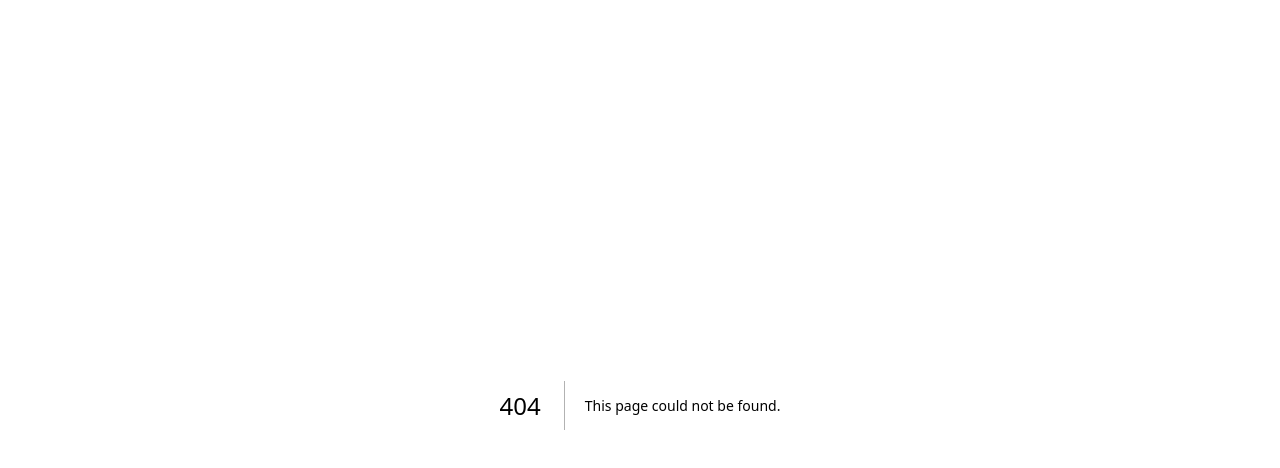
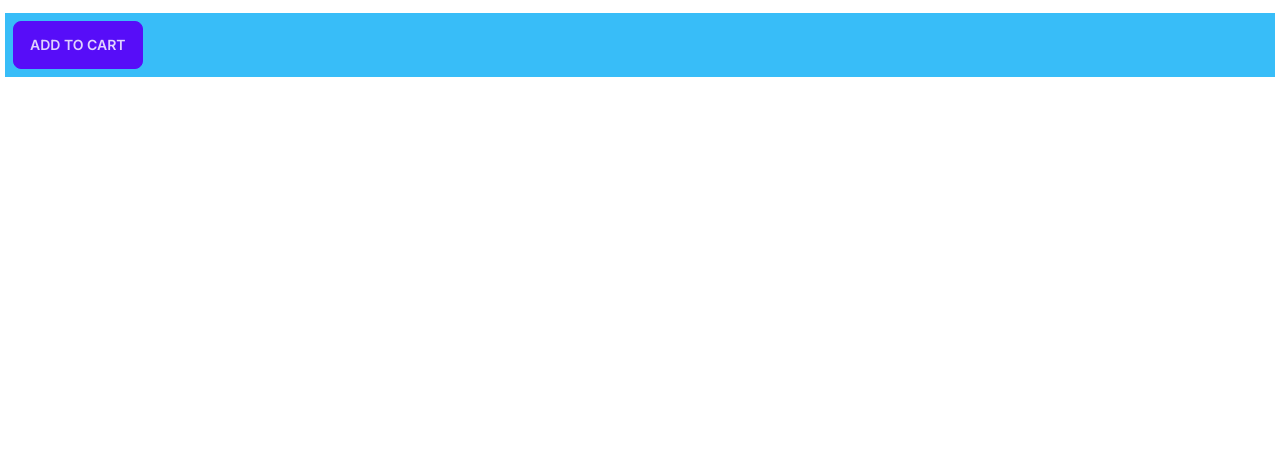
Before and after one commit to Prathamesh-chougale-17/first-next-project, a Next.js app: page /TempImp in a window 1280 px wide. Before the commit this address had no page. Shown: the top 468 px of the page. Built offline with nearby package versions, Linux system fonts and the light colour scheme.

Commit message:
succesfully done dynamic routing

```diff
--- /dev/null
+++ b/app/TempImp/page.tsx
@@ -0,0 +1,12 @@
+import React from "react";
+import ProductCard from "../components/productcard/ProductCard";
+
+const page = () => {
+  return (
+    <div className="p-2 my-2 bg-sky-400 text-xl text-yellow-300 hover:bg-sky-700">
+      <ProductCard />
+    </div>
+  );
+};
+
+export default page;
--- a/app/components/addtocard/AddToCart.tsx
+++ b/app/components/addtocard/AddToCart.tsx
@@ -1,8 +1,13 @@
+"use client";
 import React from "react";
 // import styles from "./AddToCard.module.css";
 const AddToCart = () => {
   //   return <div className={styles.card}>AddToCart</div>;
-  return <div>AddToCart</div>;
+  return (
+    <button onClick={() => console.log("clicked")} className="btn btn-primary">
+      Add to Cart
+    </button>
+  );
 };
 
 export default AddToCart;
--- /dev/null
+++ b/app/components/productcard/ProductCard.tsx
@@ -0,0 +1,12 @@
+import React from "react";
+import AddToCart from "../addtocard/AddToCart";
+
+const Product = () => {
+  return (
+    <div>
+      <AddToCart />
+    </div>
+  );
+};
+
+export default Product;
--- a/app/layout.tsx
+++ b/app/layout.tsx
@@ -16,6 +16,7 @@
 }) {
   return (
     <html lang="en">
+      {/*  data-theme="light" in html would change the theme in next js */}
       <body className={inter.className}>{children}</body>
     </html>
   );
--- /dev/null
+++ b/app/products/[[...slug]]/page.tsx
@@ -0,0 +1,10 @@
+import React from "react";
+interface Props {
+  params: { slug: string[] };
+}
+
+const UserProduct = ({ params: { slug } }: Props) => {
+  return <div>UserProduct {slug}</div>;
+};
+
+export default UserProduct;
--- /dev/null
+++ b/app/users/UserTable.tsx
@@ -0,0 +1,30 @@
+import React from "react";
+interface User {
+  id: number;
+  name: string;
+  email: string;
+}
+const UserTable = async () => {
+  const res = await fetch("https://jsonplaceholder.typicode.com/users");
+  const data: User[] = await res.json();
+  return (
+    <table className="table table-bordered">
+      <thead>
+        <tr>
+          <th>Name</th>
+          <th>Email</th>
+        </tr>
+      </thead>
+      <tbody>
+        {data.map((user) => (
+          <tr key={user.id}>
+            <td>{user.name}</td>
+            <td>{user.email}</td>
+          </tr>
+        ))}
+      </tbody>
+    </table>
+  );
+};
+
+export default UserTable;
--- /dev/null
+++ b/app/users/[id]/page.tsx
@@ -0,0 +1,10 @@
+import React from "react";
+interface Props {
+  params: { id: number };
+}
+//params is property that is passed to the component
+const UserDetailPage = ({ params: { id } }: Props) => {
+  return <div>My user id is : {id}</div>;
+};
+
+export default UserDetailPage;
--- /dev/null
+++ b/app/users/[id]/photos/[photoid]/page.tsx
@@ -0,0 +1,14 @@
+import React from "react";
+interface Props {
+  params: { photoid: number; id: number };
+}
+//params is property that is passed to the component
+const UserDetailPage = ({ params: { photoid, id } }: Props) => {
+  return (
+    <div>
+      My user-id {id} in photos is : {photoid}
+    </div>
+  );
+};
+
+export default UserDetailPage;
--- a/app/users/page.tsx
+++ b/app/users/page.tsx
@@ -1,12 +1,12 @@
 import React from "react";
-import AddToCart from "../components/addtocard/AddToCart";
-
-const page = () => {
+import UserTable from "./UserTable";
+const Users = () => {
   return (
-    <div className="p-2 my-2 bg-sky-400 text-xl text-yellow-300 hover:bg-sky-700">
-      <AddToCart />
-    </div>
+    <>
+      <h1>Users</h1>
+      <UserTable />
+    </>
   );
 };
 
-export default page;
+export default Users;
--- a/package.json
+++ b/package.json
@@ -21,5 +21,8 @@
     "react-dom": "18.2.0",
     "tailwindcss": "3.3.3",
     "typescript": "5.2.2"
+  },
+  "devDependencies": {
+    "daisyui": "^3.8.0"
   }
 }
--- a/tailwind.config.ts
+++ b/tailwind.config.ts
@@ -15,6 +15,9 @@
       },
     },
   },
-  plugins: [],
+  plugins: [require("daisyui")],
+  daisyui: {
+    themes: ["light", "dark", "cupcake"],
+  },
 }
 export default config
```
Also changed, not shown: imp.txt (added), 1 other file (tests, documents, lock files or other folders).
